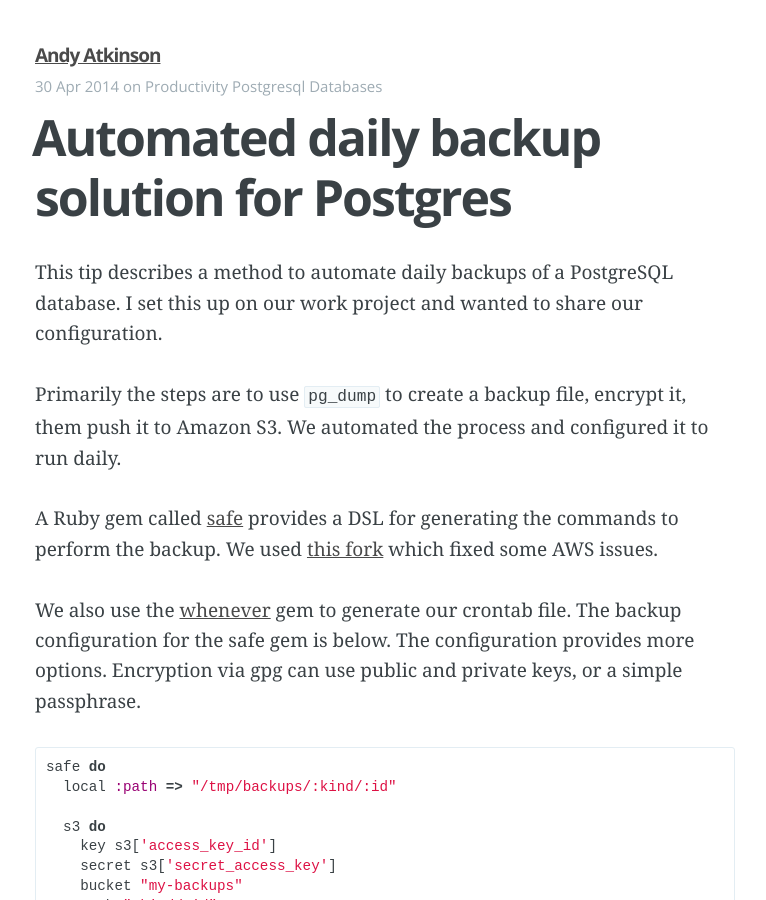
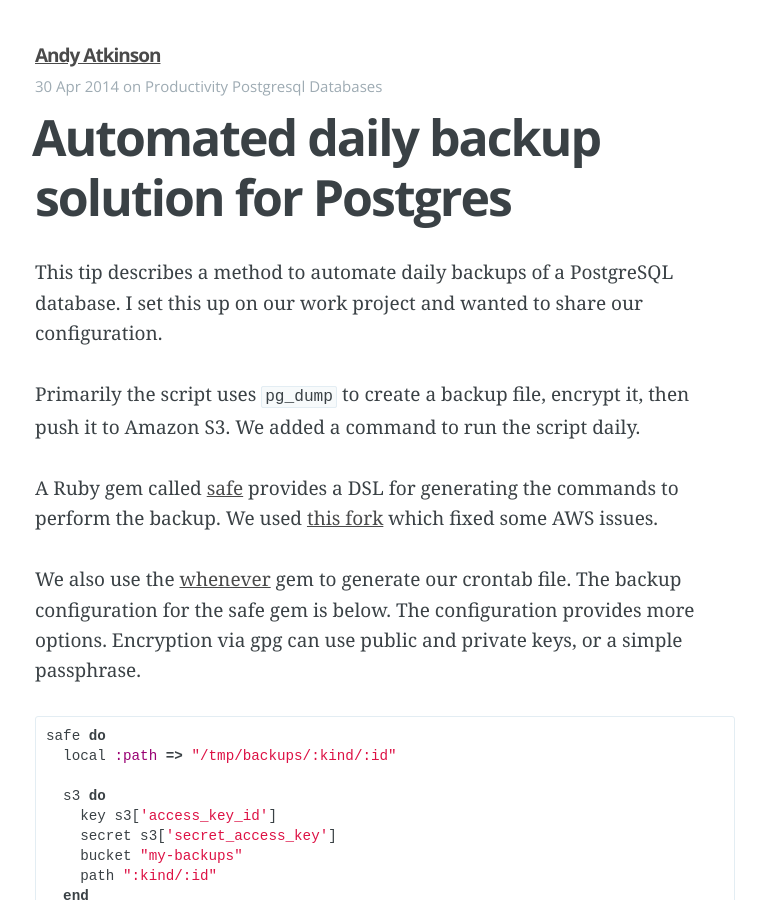
Before and after one commit to andyatkinson/blog, a Jekyll site: the page built from _posts/2014-04-30-automated-daily-backup-solution-for-postgres.markdown, in a window 1280 px wide and 900 px high. Shown: the whole window, without its empty margins (255-1021 px from the left). Built offline with Jekyll 4.4.1, drawn with Linux system fonts in a browser that asks for light colours; Markdown is read by kramdown in place of the engine named in the settings.

Commit message:
fix typos

```diff
--- a/_posts/2014-04-30-automated-daily-backup-solution-for-postgres.markdown
+++ b/_posts/2014-04-30-automated-daily-backup-solution-for-postgres.markdown
@@ -8,7 +8,7 @@
 
 This tip describes a method to automate daily backups of a PostgreSQL database. I set this up on our work project and wanted to share our configuration.
 
-Primarily the steps are to use `pg_dump` to create a backup file, encrypt it, them push it to Amazon S3. We automated the process and configured it to run daily.
+Primarily the script uses `pg_dump` to create a backup file, encrypt it, then push it to Amazon S3. We added a command to run the script daily.
 
 A Ruby gem called [safe](https://github.com/astrails/safe) provides a DSL for generating the commands to perform the backup. We used [this fork](https://github.com/mattberther/safe') which fixed some AWS issues.
 
```
